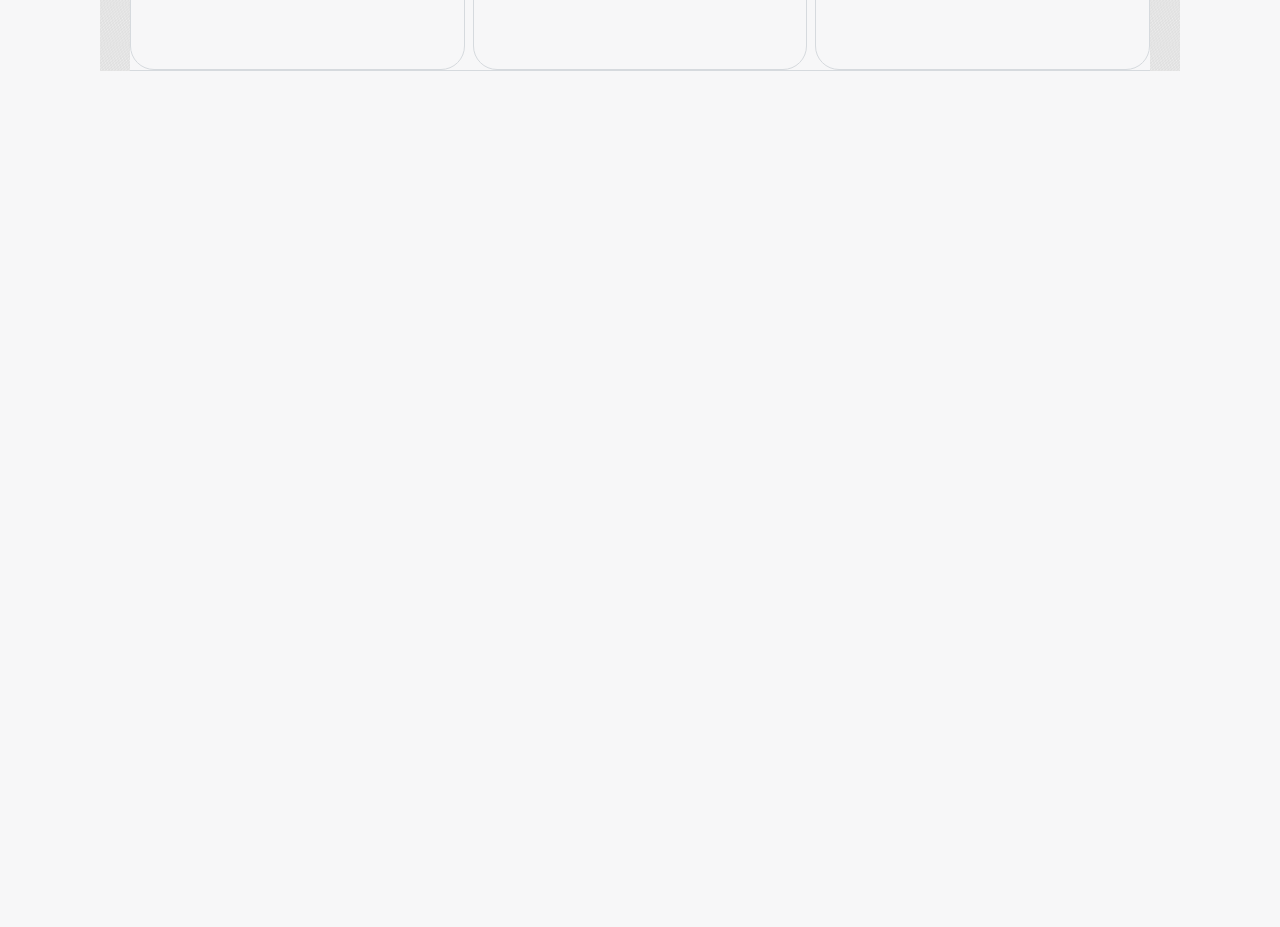
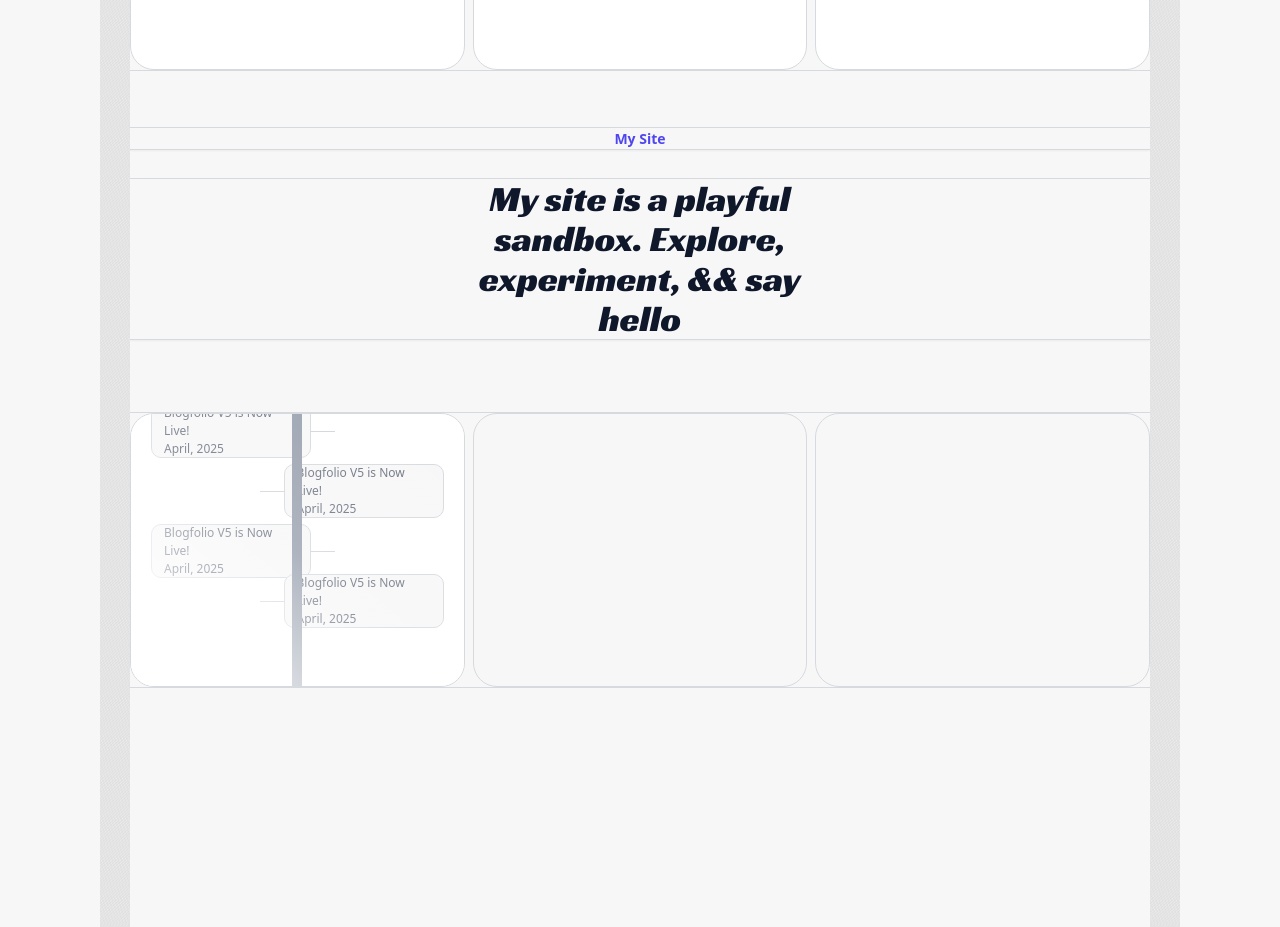
Before and after one commit to himansh423/nextjs-portfolio, a Next.js app: page / in a window 1280 px wide. Shown: the part 2780-3707 px from the top of the page. Before the commit the page ends 2851 px from the top, so only its background shows below. Built offline with nearby package versions, Linux system fonts and the light colour scheme.

Commit message:
created mysite changelog box

```diff
--- a/src/app/page.tsx
+++ b/src/app/page.tsx
@@ -2,6 +2,7 @@ import HeroSection from "@/components/HomePage/HeroSection";
 import sideLines from "../../public/sideLines.jpg";
 import AboutSection from "@/components/HomePage/AboutSection";
 import BlogSection from "@/components/HomePage/BlogSection";
+import MySite from "@/components/HomePage/MySite";
 
 const page = () => {
   return (
@@ -17,6 +18,7 @@ const page = () => {
         <HeroSection />
         <AboutSection />
         <BlogSection/>
+        <MySite/>
       </div>
 
       <div
--- a/src/components/HomePage/BlogSection.tsx
+++ b/src/components/HomePage/BlogSection.tsx
@@ -31,7 +31,7 @@ const BlogSection = () => {
         className={`w-full h-[515px] border-y-[1px] ${borderColor.primary} mt-18 flex justify-between items-center gap-2`}
       >
         <div
-          className={`w-1/3 h-full  px-2 py-2 flex flex-col items-center rounded-3xl ${borderColor.primary} border-[1px]`}
+          className={`w-1/3 h-full  px-2 py-2 flex flex-col items-center rounded-3xl ${borderColor.primary} border-[1px] bg-[#FFFFFF] `}
         >
           <div
             className={`w-full h-[225px]  rounded-2xl ${borderColor.primary} border-[1px] relative overflow-hidden`}
@@ -53,7 +53,7 @@ const BlogSection = () => {
           </div>
         </div>
         <div
-          className={`w-1/3 h-full  px-2 py-2 flex flex-col items-center rounded-3xl ${borderColor.primary} border-[1px]`}
+          className={`w-1/3 h-full bg-[#FFFFFF]  px-2 py-2 flex flex-col items-center rounded-3xl ${borderColor.primary} border-[1px]`}
         >
           <div
             className={`w-full h-[225px]  rounded-2xl ${borderColor.primary} border-[1px] relative overflow-hidden`}
@@ -75,7 +75,7 @@ const BlogSection = () => {
           </div>
         </div>
         <div
-          className={`w-1/3 h-full  px-2 py-2 flex flex-col items-center rounded-3xl ${borderColor.primary} border-[1px]`}
+          className={`w-1/3 h-full bg-[#FFFFFF]  px-2 py-2 flex flex-col items-center rounded-3xl ${borderColor.primary} border-[1px]`}
         >
           <div
             className={`w-full h-[225px]  rounded-2xl ${borderColor.primary} border-[1px] relative overflow-hidden`}
@@ -95,7 +95,8 @@ const BlogSection = () => {
               </p>
             </div>
           </div>
-        </div>      </div>
+        </div>{" "}
+      </div>
     </div>
   );
 };
--- a/src/components/HomePage/MySite.tsx
+++ b/src/components/HomePage/MySite.tsx
@@ -1,10 +1,94 @@
-
+"use client";
+import { borderColor, fontColor } from "@/library/constants/colors";
+import { racingSans } from "@/library/constants/fonts";
+import { motion } from "framer-motion";
 const MySite = () => {
   return (
-    <div>
+    <div className="w-full min-h-screen mt-14">
+      <div
+        className={`w-full border-y-[1px]  text-center text-[#4f46ef] text-[14px] font-semibold ${borderColor.primary} shadow-xs`}
+      >
+        <p>My Site</p>
+      </div>
+      <div
+        className={`w-full border-y-[1px]  text-center ${fontColor.primary} text-[36px] font-semibold ${borderColor.primary} mt-7 px-[340px] ${racingSans.className} leading-[40px] shadow-xs`}
+      >
+        <motion.p
+          initial={{ opacity: 0, y: 30 }}
+          whileInView={{ opacity: 1, y: 0 }}
+          transition={{
+            duration: 0.5,
+            delay: 0.5,
+            ease: "easeOut",
+          }}
+        >
+          My site is a playful sandbox. Explore, experiment, && say hello{" "}
+        </motion.p>
+      </div>
+      <div
+        className={`w-full h-[276px] ${borderColor.primary} border-y-[1px] mt-18 flex justify-between items-center gap-2`}
+      >
+        <div
+          className={`w-1/3 h-full  overflow-hidden   rounded-3xl ${borderColor.primary} border-[1px] relative`}
+        >
+          <div className="absolute w-full h-full z-20 bg-gradient-to-tr from-[#ffffff] via-[#ffffff]/20 to-transparent overflow-hidden "></div>
+          <div className="backgroundWithTags w-full h-full relative overflow-hidden bg-[#FFFFFF]">
+            {/* center line */}
+            <div className="absolute z-10 w-[10px] h-full bg-gray-400 -translate-x-[50%] left-[50%]"></div>
+            {/* center line */}
+            {/* tags */}
+            <div
+              className={`w-[160px] h-[54px] rounded-[10px] bg-[#F7F7F8] absolute left-[20px] top-[-10px] flex flex-col items-start justify-center px-3 ${borderColor.primary} border-[1px]`}
+            >
+              <p className={`${fontColor.secondry} text-[12px]`}>
+                Blogfolio V5 is Now Live!
+              </p>
+              <p className={`${fontColor.secondry} text-[12px]`}>April, 2025</p>
+              <span className="absolute right-[-25px] h-[1px] w-[25px] bg-gray-300"></span>
+            </div>
+            <div className="absolute w-[10px] h-full bg-gray-400 -translate-x-[50%] left-[50%]"></div>
+            <div
+              className={`w-[160px] h-[54px] rounded-[10px] bg-[#F7F7F8] absolute left-[20px] top-[110px] flex flex-col items-start justify-center px-3 ${borderColor.primary} border-[1px]`}
+            >
+              <p className={`${fontColor.secondry} text-[12px]`}>
+                Blogfolio V5 is Now Live!
+              </p>
+              <p className={`${fontColor.secondry} text-[12px]`}>April, 2025</p>
+              <span className="absolute right-[-25px] h-[1px] w-[25px] bg-gray-300"></span>
+            </div>
+            {/* -------------------------- */}
+            <div
+              className={`w-[160px] h-[54px] rounded-[10px] bg-[#F7F7F8] absolute right-[20px] top-[50px] flex flex-col items-start justify-center px-3 ${borderColor.primary} border-[1px]`}
+            >
+              <p className={`${fontColor.secondry} text-[12px]`}>
+                Blogfolio V5 is Now Live!
+              </p>
+              <p className={`${fontColor.secondry} text-[12px]`}>April, 2025</p>
+              <span className="absolute left-[-25px] h-[1px] w-[25px] bg-gray-300"></span>
+            </div>
 
+            <div
+              className={`w-[160px] h-[54px] rounded-[10px] bg-[#F7F7F8] absolute right-[20px] top-[160px] flex flex-col items-start justify-center px-3 ${borderColor.primary} border-[1px]`}
+            >
+              <p className={`${fontColor.secondry} text-[12px]`}>
+                Blogfolio V5 is Now Live!
+              </p>
+              <p className={`${fontColor.secondry} text-[12px]`}>April, 2025</p>
+              <span className="absolute left-[-25px] h-[1px] w-[25px] bg-gray-300"></span>
+            </div>
+
+            {/* tags */}
+          </div>
+        </div>
+        <div
+          className={`w-1/3 h-full  px-2 py-2 flex flex-col items-center rounded-3xl ${borderColor.primary} border-[1px]`}
+        ></div>
+        <div
+          className={`w-1/3 h-full  px-2 py-2 flex flex-col items-center rounded-3xl ${borderColor.primary} border-[1px]`}
+        ></div>
+      </div>
     </div>
-  )
-}
+  );
+};
 
-export default MySite
+export default MySite;
```
